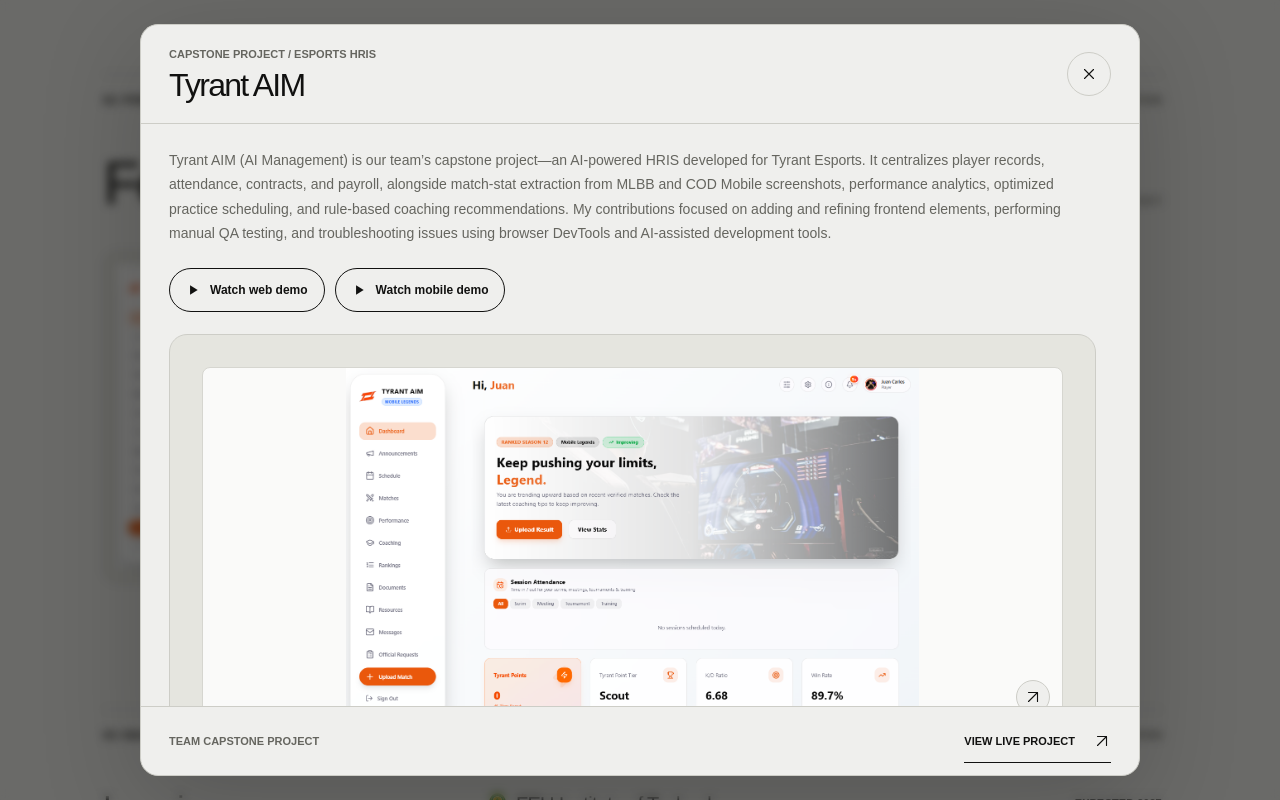
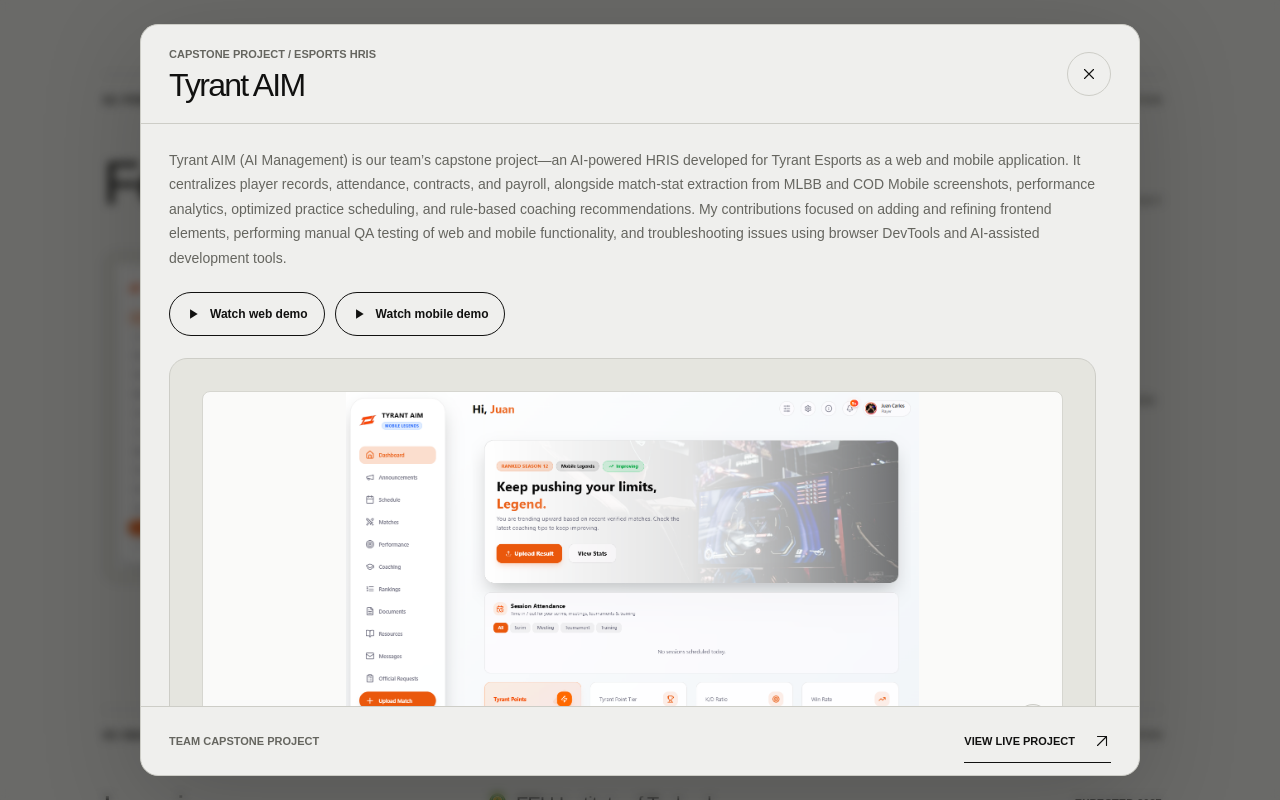
Before and after one commit to asapr4y/portfolio, a plain HTML site: page index.html in a window 1280 px wide. Both pictures are taken after a click on the button 361 px from the left and 2302 px from the top of the page. Shown: the part 1886-2686 px from the top of the page. Drawn offline with Linux system fonts and the light colour scheme.

Commit message:
Info addition

```diff
--- a/index.html
+++ b/index.html
@@ -332,7 +332,7 @@
           <div class="project-summary">
             <p class="micro">Team capstone project / HRIS</p>
             <h3 id="tyrant-title">Tyrant AIM</h3>
-            <p class="project-description">An HRIS for the Tyrant esports organization. My contribution combined frontend updates, manual QA testing, and AI-assisted troubleshooting.</p>
+            <p class="project-description">A web and mobile HRIS application for the Tyrant esports organization. My contribution combined frontend updates, manual QA testing of web and mobile functionality, and AI-assisted troubleshooting.</p>
             <div class="project-demo-actions" role="group" aria-label="Watch Tyrant AIM demos">
               <a class="project-demo-link" href="https://drive.google.com/file/d/1FcCjTQwcZcRze0Ce-QK8S_j9pZ0YFpBd/view" target="_blank" rel="noopener noreferrer" aria-label="Watch Tyrant AIM web demo (opens in a new tab)"><svg viewBox="0 0 24 24" aria-hidden="true" focusable="false"><path d="M7 4v16l13-8z"/></svg>Watch web demo</a>
               <a class="project-demo-link" href="https://drive.google.com/file/d/1h7okzNlIz0Op_TgERhwbT2X7fuv5HTq0/view" target="_blank" rel="noopener noreferrer" aria-label="Watch Tyrant AIM mobile demo (opens in a new tab)"><svg viewBox="0 0 24 24" aria-hidden="true" focusable="false"><path d="M7 4v16l13-8z"/></svg>Watch mobile demo</a>
@@ -410,7 +410,7 @@
       <button class="project-modal-close" type="button" aria-label="Close project overview"><svg viewBox="0 0 24 24" fill="none" stroke="currentColor" stroke-width="1.5" stroke-linecap="round" aria-hidden="true"><path d="m6 6 12 12M18 6 6 18"/></svg></button>
     </header>
     <div class="project-modal-body">
-      <p class="project-description" id="tyrant-modal-summary">Tyrant AIM (AI Management) is our team’s capstone project—an AI-powered HRIS developed for Tyrant Esports. It centralizes player records, attendance, contracts, and payroll, alongside match-stat extraction from MLBB and COD Mobile screenshots, performance analytics, optimized practice scheduling, and rule-based coaching recommendations. My contributions focused on adding and refining frontend elements, performing manual QA testing, and troubleshooting issues using browser DevTools and AI-assisted development tools.</p>
+      <p class="project-description" id="tyrant-modal-summary">Tyrant AIM (AI Management) is our team’s capstone project—an AI-powered HRIS developed for Tyrant Esports as a web and mobile application. It centralizes player records, attendance, contracts, and payroll, alongside match-stat extraction from MLBB and COD Mobile screenshots, performance analytics, optimized practice scheduling, and rule-based coaching recommendations. My contributions focused on adding and refining frontend elements, performing manual QA testing of web and mobile functionality, and troubleshooting issues using browser DevTools and AI-assisted development tools.</p>
       <div class="project-demo-actions" role="group" aria-label="Watch Tyrant AIM demos">
         <a class="project-demo-link" href="https://drive.google.com/file/d/1FcCjTQwcZcRze0Ce-QK8S_j9pZ0YFpBd/view" target="_blank" rel="noopener noreferrer" aria-label="Watch Tyrant AIM web demo (opens in a new tab)"><svg viewBox="0 0 24 24" aria-hidden="true" focusable="false"><path d="M7 4v16l13-8z"/></svg>Watch web demo</a>
         <a class="project-demo-link" href="https://drive.google.com/file/d/1h7okzNlIz0Op_TgERhwbT2X7fuv5HTq0/view" target="_blank" rel="noopener noreferrer" aria-label="Watch Tyrant AIM mobile demo (opens in a new tab)"><svg viewBox="0 0 24 24" aria-hidden="true" focusable="false"><path d="M7 4v16l13-8z"/></svg>Watch mobile demo</a>
```
